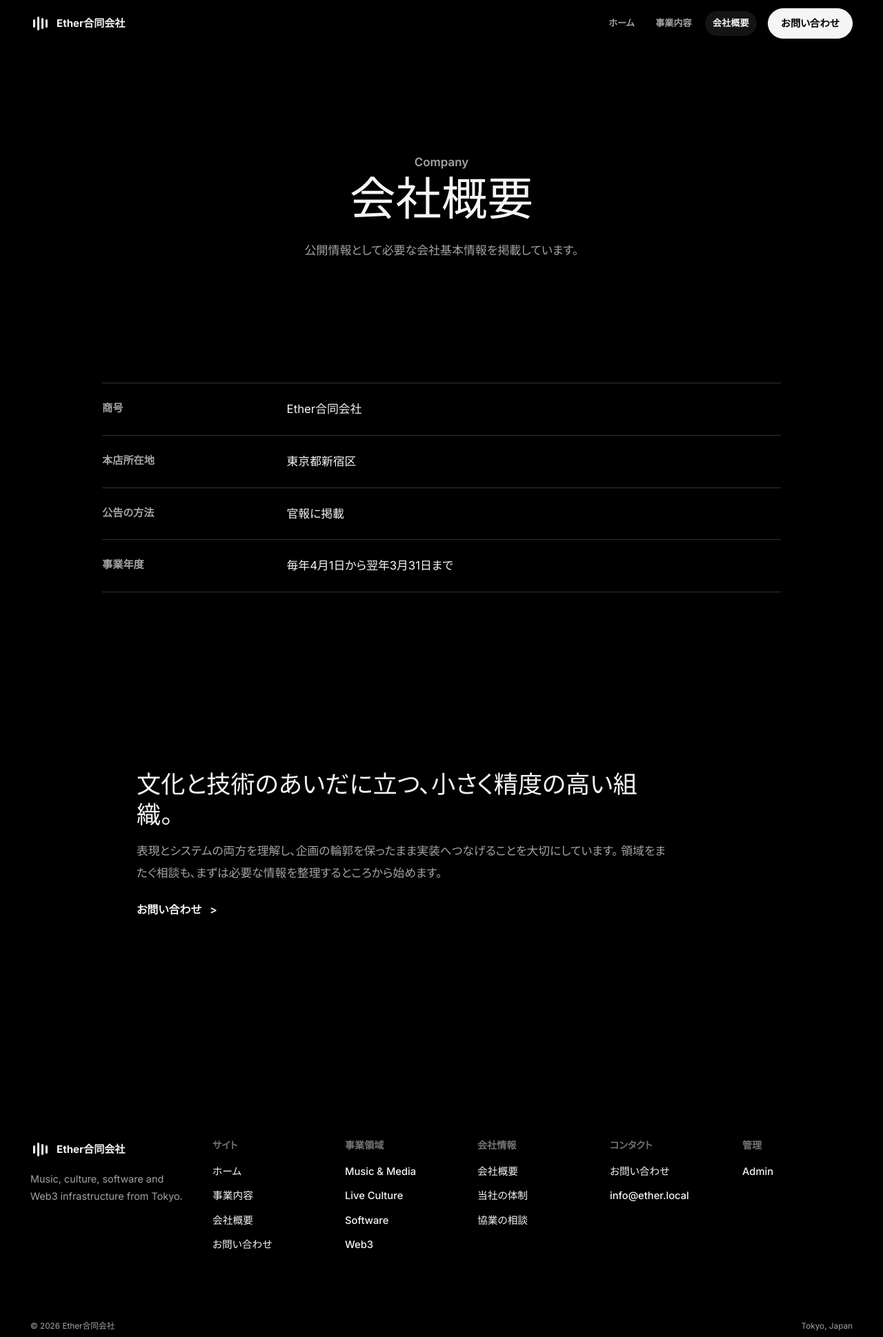
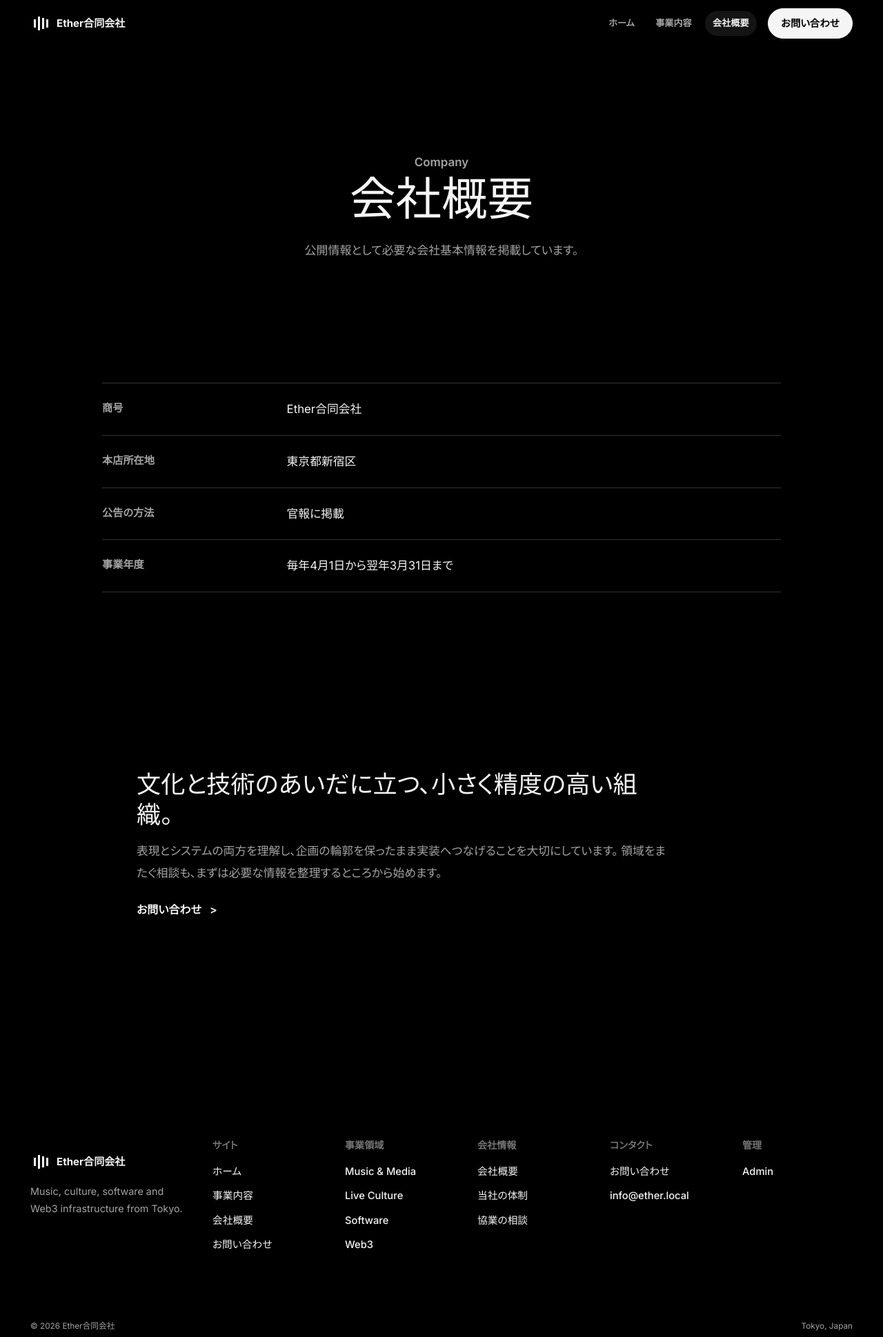
Before and after one commit to macrosoft3/website_, a Django app: page /about/ in a window 1280 px wide. Shown: the top 1939 px of the page at 69% size. Run offline with Django 5.2, Linux system fonts and the light colour scheme; parts of the project's set-up code (start-up, migrations or seed data) failed here and were passed over; some libraries are stand-ins or nearby versions.

Commit message:
Fix brand mark lint errors

```diff
--- a/ether/static/css/project.css
+++ b/ether/static/css/project.css
@@ -192,34 +192,17 @@ select {
 }
 
 .brand-mark {
-  display: inline-grid;
-  grid-template-columns: repeat(4, 3px);
-  align-items: center;
-  justify-content: center;
-  gap: 3px;
+  display: inline-block;
   width: 28px;
   height: 28px;
   color: var(--color-ink);
-}
-
-.brand-mark span {
-  display: block;
-  width: 3px;
-  background: currentColor;
+  background:
+    linear-gradient(currentColor, currentColor) 5px 8px / 3px 12px no-repeat,
+    linear-gradient(currentColor, currentColor) 11px 4px / 3px 20px no-repeat,
+    linear-gradient(currentColor, currentColor) 17px 6px / 3px 16px no-repeat,
+    linear-gradient(currentColor, currentColor) 23px 8px / 3px 12px no-repeat;
   border-radius: 999px;
-}
-
-.brand-mark span:nth-child(1),
-.brand-mark span:nth-child(4) {
-  height: 12px;
-}
-
-.brand-mark span:nth-child(2) {
-  height: 20px;
-}
-
-.brand-mark span:nth-child(3) {
-  height: 16px;
+  font-size: 0;
 }
 
 .brand-name {
--- a/ether/templates/base.html
+++ b/ether/templates/base.html
@@ -47,12 +47,7 @@
             <a class="navbar-brand"
                href="{% url 'home' %}"
                aria-label="Ether合同会社 ホーム">
-              <span class="brand-mark" aria-hidden="true">
-                <span></span>
-                <span></span>
-                <span></span>
-                <span></span>
-              </span>
+              <span class="brand-mark" aria-hidden="true">&nbsp;</span>
               <span class="brand-name">Ether合同会社</span>
             </a>
             <button class="navbar-toggler"
@@ -118,12 +113,7 @@
         <div class="container footer-grid">
           <div class="footer-brand-block">
             <a class="footer-brand" href="{% url 'home' %}">
-              <span class="brand-mark" aria-hidden="true">
-                <span></span>
-                <span></span>
-                <span></span>
-                <span></span>
-              </span>
+              <span class="brand-mark" aria-hidden="true">&nbsp;</span>
               <span>Ether合同会社</span>
             </a>
             <p>Music, culture, software and Web3 infrastructure from Tokyo.</p>
```
